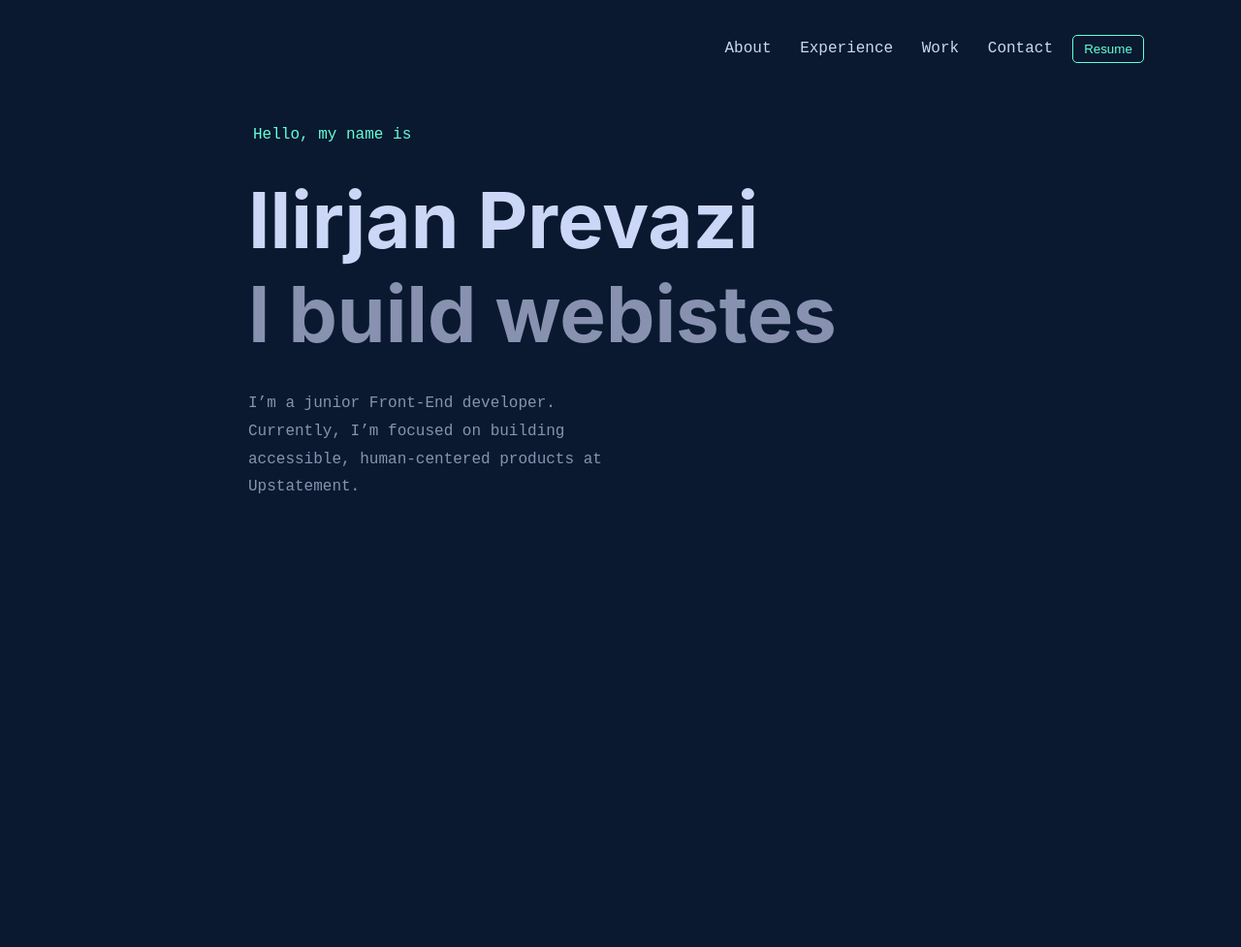
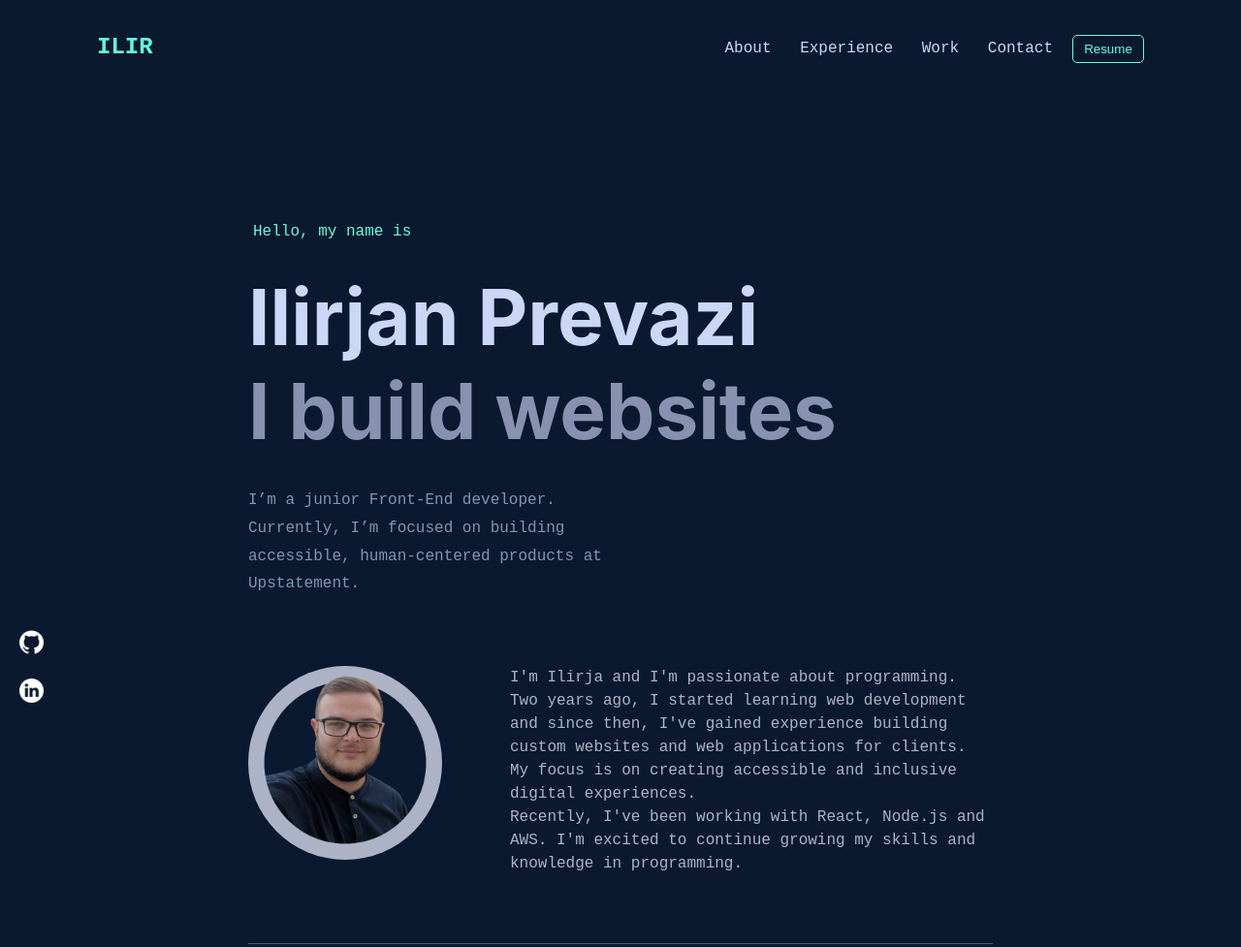
Before and after one commit to Illyrian1000/Portfolio-website, a plain HTML site: page index.html in a window 1280 px wide. Shown: the whole page at 97% size. Before the commit the page ends 800 px from the top, so only its background shows below. Drawn offline with Linux system fonts and the light colour scheme.

Commit message:
update new text and icons

```diff
--- a/index.html
+++ b/index.html
@@ -12,23 +12,33 @@
 
     <nav>
       <ol>
-        <li class="top-link">About</li>
-        <li class="top-link">Experience</li>
+        <a href="#about-container"><li class="top-link">About</li></a>
+        <a href="#experience-container"><li class="top-link">Experience</li></a>
         <li class="top-link">Work</li>
         <li class="top-link">Contact</li>
       </ol>
       <a href="IlirjanPrevaziCV.pdf" target="_blank"><button>Resume</button></a>
     </nav>
 
+    <div class="icons-container">
+      <a href="https://github.com/Illyrian1000" target="_blank"
+        ><img src="images/github.png" alt=""
+      /></a>
+      <br />
+      <a href="https://www.linkedin.com/in/ilirjan-prevazi/" target="_blank">
+        <img src="images/linkedin.png" alt="" />
+      </a>
+    </div>
+
     <!-- space -->
     <!-- space -->
     <!-- space -->
 
     <div class="main-container">
-      <div class="about-container">
+      <div class="intro-container">
         <p class="top-p">Hello, my name is</p>
         <h1 class="my-name">Ilirjan Prevazi</h1>
-        <h1>I build webistes</h1>
+        <h1>I build websites</h1>
         <p class="main-p">
           I’m a junior Front-End developer. Currently, I’m focused on building
           accessible, human-centered products at Upstatement.
@@ -36,6 +46,20 @@
       </div>
     </div>
 
+    <div id="about-container">
+      <img id="profile-pic" src="images/profile-pic2.png" alt="" />
+      <p class="about-text">
+        I'm Ilirja and I'm passionate about programming. <br />Two years ago, I
+        started learning web development and since then, I've gained experience
+        building custom websites and web applications for clients. My focus is
+        on creating accessible and inclusive digital experiences. <br />
+        Recently, I've been working with React, Node.js and AWS. I'm excited to
+        continue growing my skills and knowledge in programming.
+      </p>
+    </div>
+
+    <div id="experience-container"></div>
+
     <script src="scripts.js"></script>
   </body>
 </html>
--- a/scripts.js
+++ b/scripts.js
@@ -1,16 +1,13 @@
 const logo = document.querySelector(`#logo`);
 
-const nameLetters = ["I", "L", "I", "J", "A", "N"];
+const nameLetters = ["I", "L", "I", "R", "J", "A", "N"];
 const surnameLetters = ["P", "R", "E", "V", "A", "Z", "I"];
 
-let logoArr = [];
-let logoStr = "";
+const random = Math.floor(Math.random() * 2);
 
-function addAndRemove(name, surname) {
+function addAndRemove(name) {
   let originalNameArray = name.slice();
-  let originalSurnameArray = surname.slice();
   let str = "";
-  let count = 2;
 
   const intervalId = setInterval(() => {
     if (name.length > 0) {
@@ -21,12 +18,11 @@ function addAndRemove(name, surname) {
       logo.textContent = str;
     } else {
       name = originalNameArray.slice();
-      count++;
     }
   }, 200);
 }
 
-addAndRemove(nameLetters, surnameLetters);
+addAndRemove(nameLetters);
 
 //
 //
--- a/style.css
+++ b/style.css
@@ -1,6 +1,7 @@
 * {
   margin: 0;
   padding: 0;
+  scroll-behavior: smooth;
 }
 
 :root {
@@ -72,6 +73,16 @@ button:hover {
   width: 60%;
   margin: auto;
 }
+
+#about-container {
+  display: flex;
+  width: 60%;
+  margin: auto;
+  margin-top: 70px;
+  border-bottom: 1px solid #515665;
+  padding-bottom: 70px;
+  margin-bottom: 40px;
+}
 .top-p {
   color: var(--primary-color);
   margin-left: 5px;
@@ -99,3 +110,35 @@ h1 {
   cursor: pointer;
   border-bottom: 1px solid var(--primary-color);
 }
+
+.about-text {
+  color: #adb3c7;
+  line-height: 1.5;
+}
+
+a,
+a:visited,
+a:hover,
+a:active {
+  color: inherit;
+}
+
+#profile-pic {
+  width: 200px;
+  height: 200px;
+  border-radius: 50%;
+  margin-right: 70px;
+}
+
+.icons-container {
+  position: absolute;
+  display: inline-block;
+  top: 80%;
+  left: 20px;
+  position: sticky;
+}
+
+.icons-container img {
+  width: 25px;
+  margin: 10px 0;
+}
```
Also changed, not shown: images/Rectangle 1.png (added), images/github.png (added), images/linkedin.png (added), images/profile-pic.png (added), images/profile-pic2.png (added).
